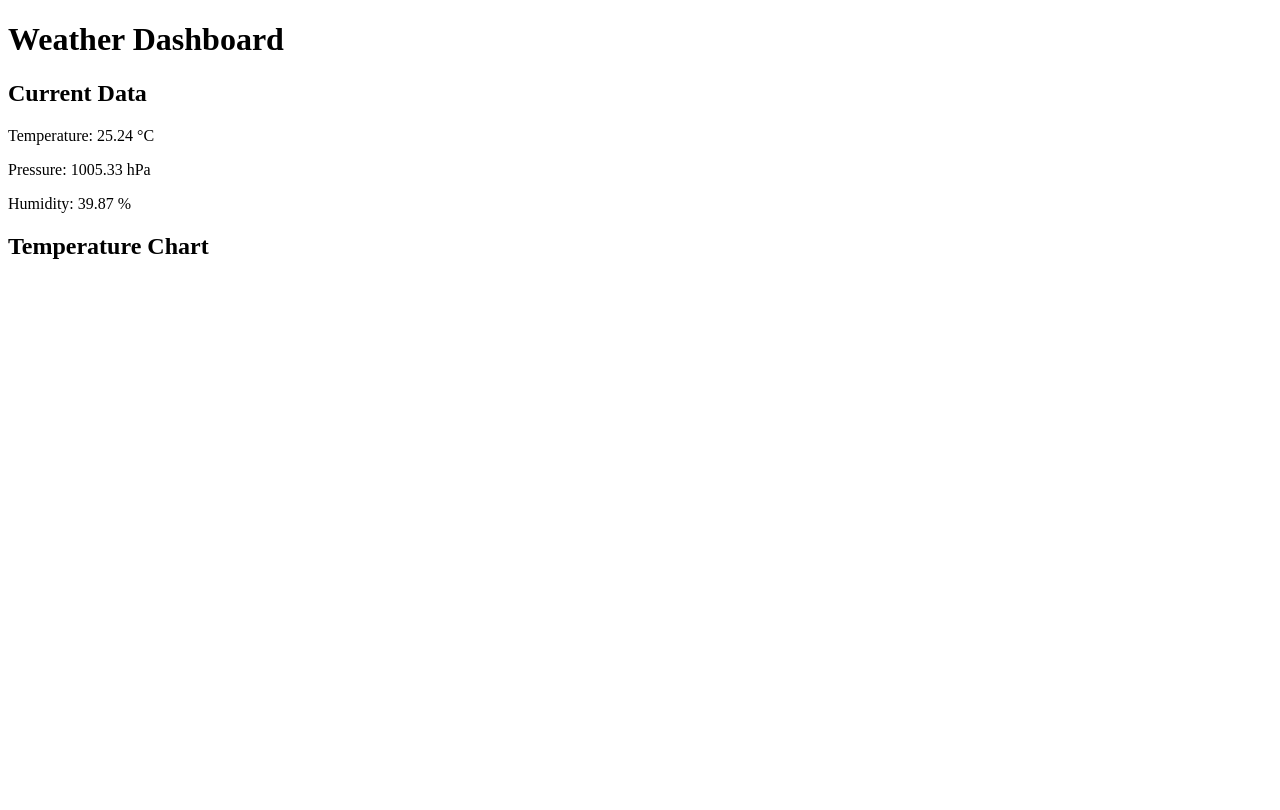
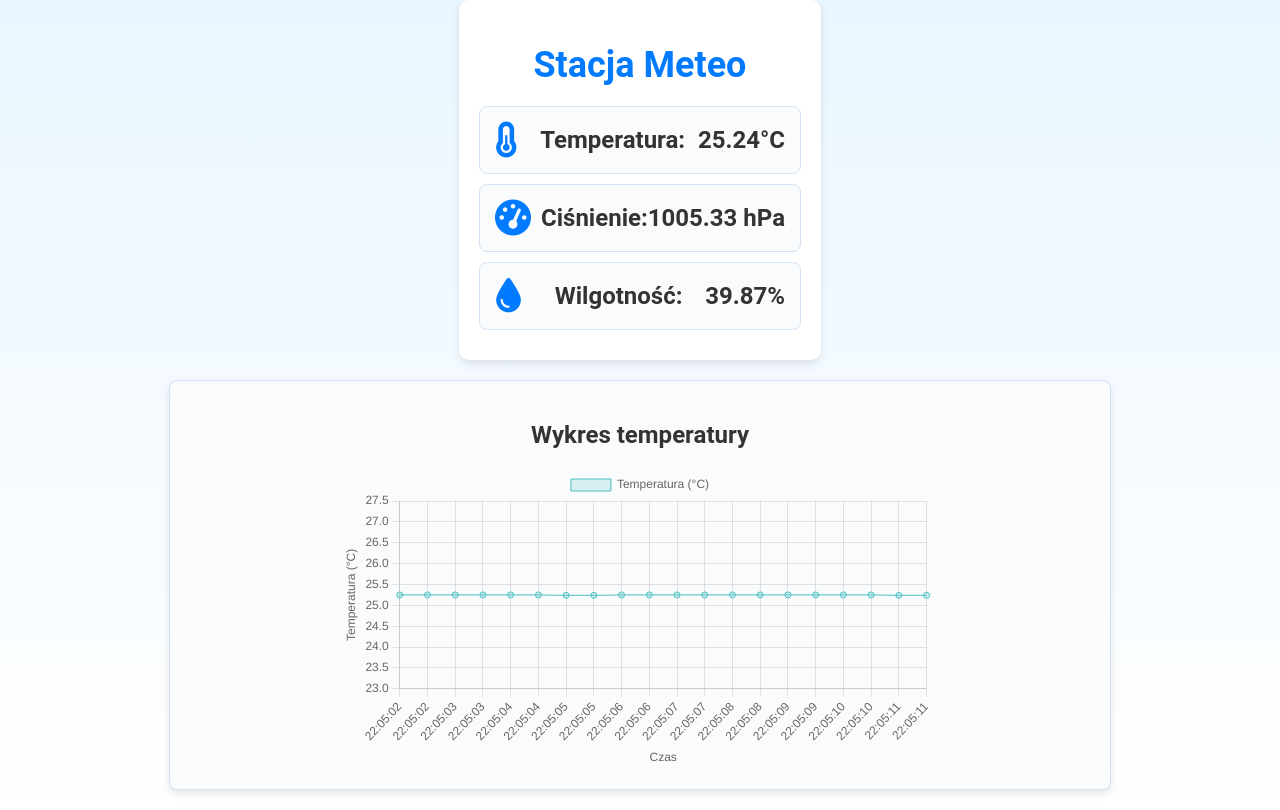
Before and after one commit to hixo356/stacja-meteo, a Django app: page / in a window 1280 px wide. Before the commit the page ends 259 px from the top, so only its background shows below. Run offline with Django 4.2, Linux system fonts and the light colour scheme; data comes from the database, SQL or seed files in the repository; both versions use the stored data as it was after the commit; a map, chart or similar area stays blank.

Commit message:
Final changes

```diff
--- a/backend/backend/settings.py
+++ b/backend/backend/settings.py
@@ -116,7 +116,8 @@ USE_TZ = True
 # Static files (CSS, JavaScript, Images)
 # https://docs.djangoproject.com/en/4.2/howto/static-files/
 
-STATIC_URL = 'static/'
+STATIC_URL = '/static/'
+STATICFILES_DIRS = [BASE_DIR / 'static']
 
 # Default primary key field type
 # https://docs.djangoproject.com/en/4.2/ref/settings/#default-auto-field
--- /dev/null
+++ b/backend/static/style.css
@@ -0,0 +1,78 @@
+
+body {
+    font-family: 'Roboto', sans-serif;
+    color: #333;
+    background: linear-gradient(to bottom, #eaf6ff, #ffffff);
+    margin: 0;
+    display: flex; /* Flexbox dla wyśrodkowania */
+    justify-content: center; /* Wyśrodkowanie poziome */
+    align-items: center; /* Wyśrodkowanie pionowe */
+    flex-direction: column; /* Ułożenie elementów w kolumnie */
+    min-height: 100vh; /* Minimalna wysokość okna */
+    text-align: center; /* Wyśrodkowanie tekstu */
+}
+
+/* Kontener na całą zawartość */
+.container {
+    max-width: 700px; /* Zmniejszenie szerokości kontenera */
+    background: #fff;
+    box-shadow: 0 4px 8px rgba(0, 0, 0, 0.1);
+    border-radius: 10px;
+    padding: 20px;
+    text-align: center;
+}
+
+
+/* Styl boksów z danymi (Temperatura, Ciśnienie, Wilgotność) */
+h1 {
+    font-size: 36px;
+    color: #007bff;
+    margin-bottom: 20px;
+}
+
+.data-box {
+    display: flex;
+    justify-content: space-between;
+    align-items: center;
+    padding: 15px;
+    margin: 10px 0;
+    background: #f9fbfd;
+    border: 1px solid #d3e2f4;
+    border-radius: 8px;
+    font-size: 18px;
+    font-weight: 500;
+}
+
+/* Styl tekstu w boksach */
+.data-box span {
+    font-weight: bold;
+    font-size: 24px; /* Większy tekst */
+}
+
+/* Styl ikon w boksach */
+.data-box i {
+    font-size: 36px;
+    margin-right: 10px;
+    color: #007bff;
+}
+
+.chart-container {
+    width: 100%; /* Szerokość kontenera */
+    max-width: 900px; /* Maksymalna szerokość kontenera */
+    margin: 20px auto; /* Wyśrodkowanie kontenera na stronie */
+    padding: 20px;
+    background: #f9fbfd;
+    border: 1px solid #d3e2f4;
+    border-radius: 8px;
+    text-align: center;
+    box-shadow: 0 4px 8px rgba(0, 0, 0, 0.1);
+}
+
+/* Styl wykresu */
+canvas {
+    display: block;
+    width: 100%; /* Wypełnia całą szerokość kontenera */
+    max-width: 600px; /* Ograniczenie maksymalnej szerokości wykresu */
+    height: 300px; /* Ustalona wysokość wykresu */
+    margin: 0 auto; /* Wyśrodkowanie wykresu */
+}
--- a/backend/weather_data/mqtt_handler.py
+++ b/backend/weather_data/mqtt_handler.py
@@ -5,9 +5,9 @@ import paho.mqtt.client as mqtt
 from .models import WeatherData
 
 
-MQTT_BROKER = 'localhost'
+MQTT_BROKER = 'broker.emqx.io'
 MQTT_PORT = 1883
-MQTT_TOPIC = 'esp32/weather'
+MQTT_TOPIC = 'esp32-test'
 def on_connect(client, userdata, flags, rc):
     print("Connected " if rc == 0 else f"Conecting error: {rc}")
     client.subscribe(MQTT_TOPIC)
--- a/backend/weather_data/templates/dashboard.html
+++ b/backend/weather_data/templates/dashboard.html
@@ -1,25 +1,81 @@
+{% load static %}
 <!DOCTYPE html>
 <html lang="en">
 <head>
     <meta charset="UTF-8">
     <meta name="viewport" content="width=device-width, initial-scale=1.0">
-    <title>Weather Dashboard</title>
+    <title>Stacja Meteo</title>
+    <link rel="stylesheet" href="{% static 'style.css' %}">
+    <link href="https://cdnjs.cloudflare.com/ajax/libs/font-awesome/6.0.0-beta3/css/all.min.css" rel="stylesheet">
     <script src="https://cdn.jsdelivr.net/npm/chart.js"></script>
 </head>
 <body>
-    <h1>Weather Dashboard</h1>
-    <h2>Current Data</h2>
-    <p>Temperature: {{ latest_data.temperature }} °C</p>
-    <p>Pressure: {{ latest_data.pressure }} hPa</p>
-    <p>Humidity: {{ latest_data.humidity }} %</p>
+    <div class="container">
+        <h1>Stacja Meteo</h1>
+        <div class="data-box">
+            <i class="fas fa-thermometer-half"></i>
+            <span>Temperatura:</span>
+            <span>{{ latest_data.temperature }}°C</span>
+        </div>
+        <div class="data-box">
+            <i class="fas fa-tachometer-alt"></i>
+            <span>Ciśnienie:</span>
+            <span>{{ latest_data.pressure }} hPa</span>
+        </div>
+        <div class="data-box">
+            <i class="fas fa-tint"></i>
+            <span>Wilgotność:</span>
+            <span>{{ latest_data.humidity }}%</span>
+        </div>
+    </div>
 
-    <h2>Temperature Chart</h2>
-    <canvas id="temperatureChart"></canvas>
+    <div class="chart-container">
+        <h2>Wykres temperatury</h2>
+        <canvas id="temperatureChart"></canvas>
+    </div>
 
     <script>
-        setInterval(() => {
+        const temperatures = {{ temperatures|safe }};
+        const timestamps = {{ timestamps|safe }};
+
+        const ctx = document.getElementById('temperatureChart').getContext('2d');
+        new Chart(ctx, {
+            type: 'line',
+            data: {
+                labels: timestamps,
+                datasets: [{
+                    label: 'Temperatura (°C)',
+                    data: temperatures,
+                    borderColor: 'rgba(75, 192, 192, 1)',
+                    backgroundColor: 'rgba(75, 192, 192, 0.2)',
+                    borderWidth: 1
+                }]
+            },
+            options: {
+                responsive: true,
+                maintainAspectRatio: true,
+                aspectRatio: 2,// Umożliwia elastyczne dopasowanie rozmiaru
+                scales: {
+                    x: {
+                        title: {
+                            display: true,
+                            text: 'Czas'
+                        }
+                    },
+                    y: {
+                        title: {
+                            display: true,
+                            text: 'Temperatura (°C)'
+                        },
+                        suggestedMin: Math.min(...temperatures) - 2,
+                        suggestedMax: Math.max(...temperatures) + 2
+                    }
+                }
+            }
+        })
+        setInterval(function() {
             window.location.reload();
-        }, 5000); // Odśwież co 5 sekund
+        }, 5000);
     </script>
 </body>
 </html>
--- a/backend/weather_data/views.py
+++ b/backend/weather_data/views.py
@@ -10,6 +10,17 @@ def dashboard(request):
             'pressure': 'Brak danych',
             'humidity': 'Brak danych',
         }
-    return render(request, 'dashboard.html', {'latest_data': latest_data})
-    all_data = WeatherData.objects.all()
-    return render(request, 'dashboard.html', {'latest_data': latest_data, 'all_data': all_data})
+        all_data = []
+    else:
+        all_data = WeatherData.objects.all().order_by('timestamp')
+    if all_data:
+        temperatures = [entry.temperature for entry in all_data][-20:]
+        timestamps = [entry.timestamp.strftime("%H:%M:%S") for entry in all_data][-20:]
+    else:
+        temperatures = []
+        timestamps = []
+    return render(request, 'dashboard.html', {
+        'latest_data': latest_data,
+        'temperatures': temperatures,
+        'timestamps': timestamps
+    })
```
Also changed, not shown: backend/db.sqlite3.
